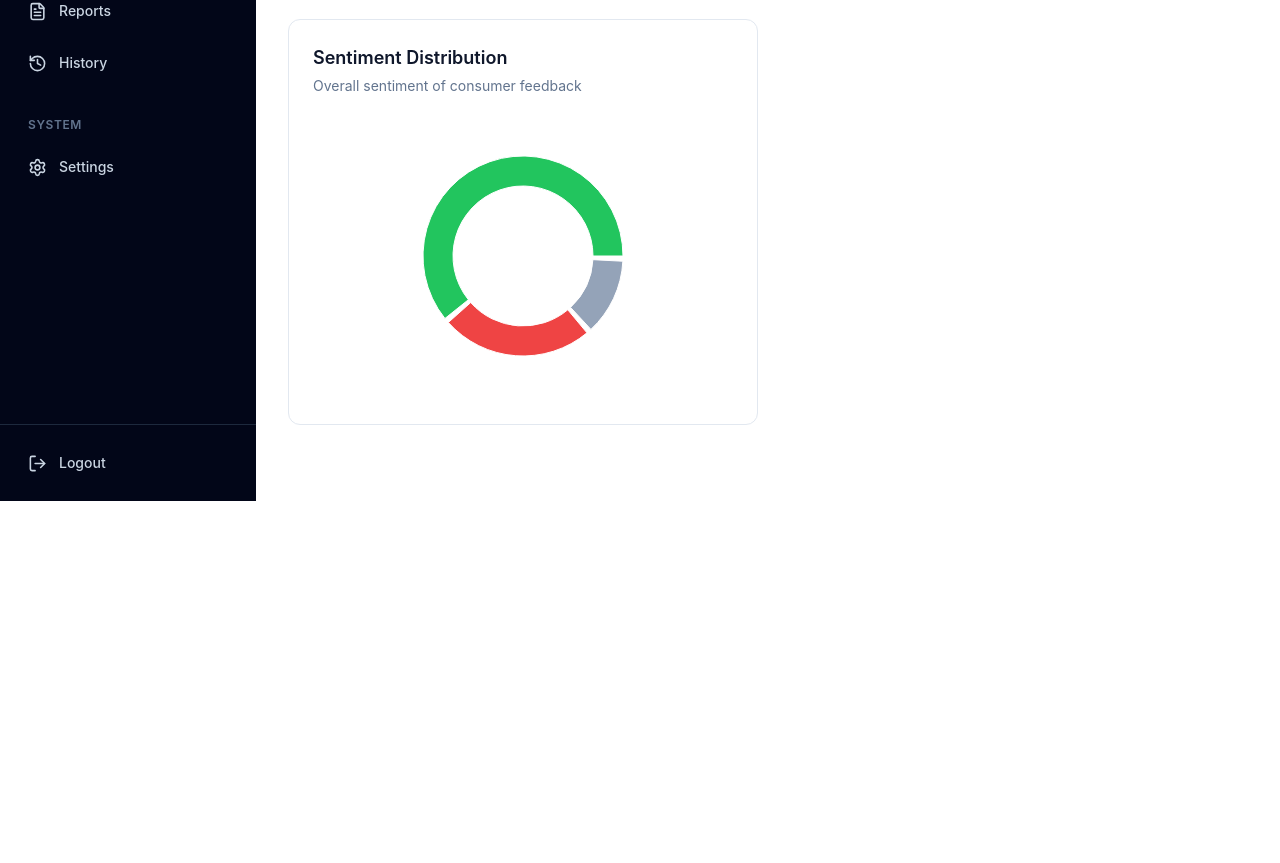
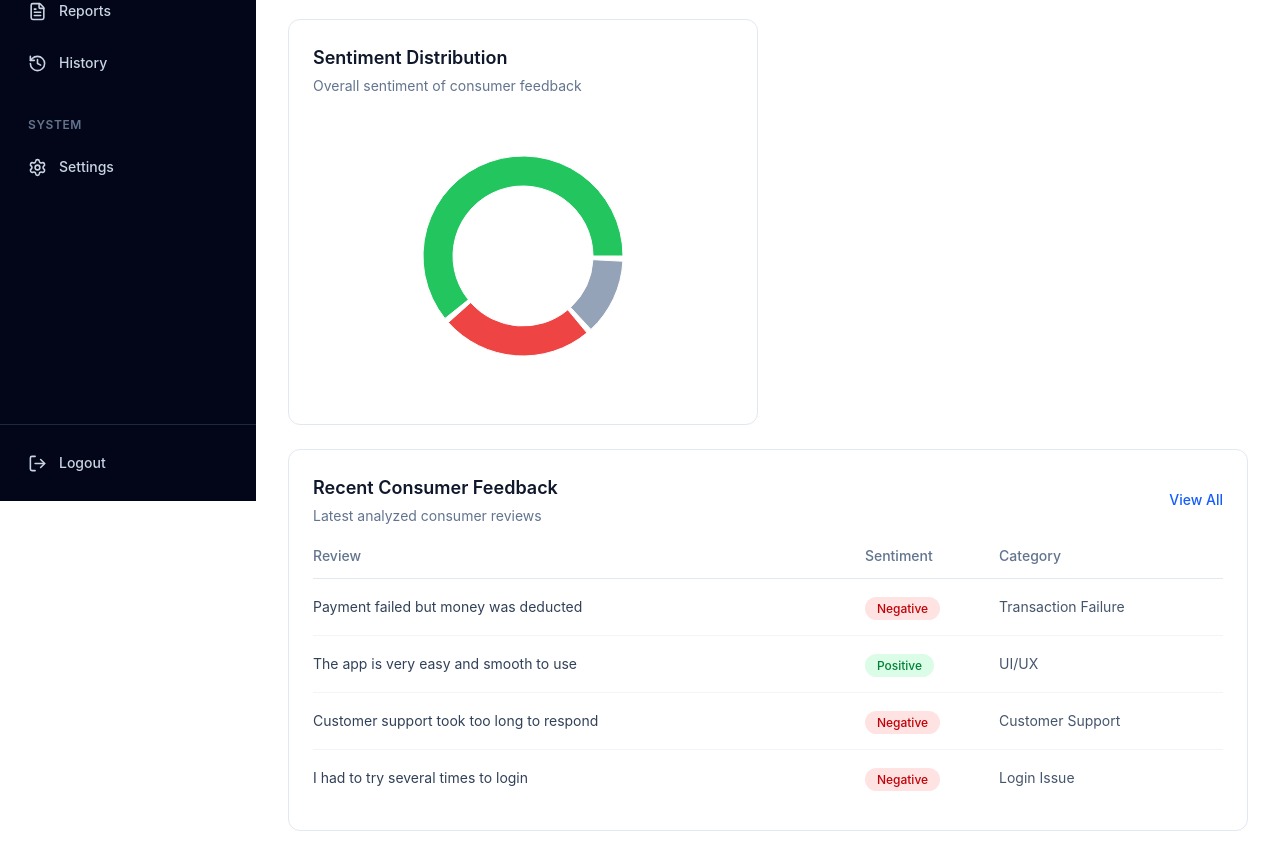
Before and after one commit to S19nikhilesh/ai-consumer-feedback-analysis, a React (Vite) app: page / in a window 1280 px wide. Shown: the part 299-1162 px from the top of the page. Before the commit the page ends 800 px from the top, so only its background shows below. Built offline with nearby package versions, Linux system fonts and the light colour scheme.

Commit message:
Add recent feedback table

```diff
--- a/src/components/IssueCategoryChart.jsx
+++ b/src/components/IssueCategoryChart.jsx
@@ -0,0 +1,56 @@
+import {
+    BarChart,
+    Bar,
+    XAxis,
+    YAxis,
+    CartesianGrid,
+    Tooltip,
+    ResponsiveContainer,
+} from "recharts";
+
+const issueData = [
+    { name: "Transaction Failure", value: 320 },
+    { name: "Customer Support", value: 240 },
+    { name: "Login Issue", value: 180 },
+    { name: "App Performance", value: 150 },
+    { name: "Security", value: 110 },
+    { name: "UI / UX", value: 90 },
+  ];
+
+  const IssueCategoryChart = () => {
+    return (
+      <div className="bg-white border border-slate-200 rounded-xl p-6">
+
+        <h3 className="text-lg font-semibold text-slate-900">
+          Common Consumer Issues
+        </h3>
+
+        <p className="text-sm text-slate-500 mt-1">
+          Most frequently reported problems
+        </p>
+
+        <div className="h-72 mt-4">
+          <ResponsiveContainer width="100%" height="100%">
+            <BarChart data={issueData}>
+              <CartesianGrid strokeDasharray="3 3" />
+
+              <XAxis dataKey="name" />
+
+              <YAxis />
+
+              <Tooltip />
+
+              <Bar
+                dataKey="value"
+                fill="#2563eb"
+                radius={[6, 6, 0, 0]}
+              />
+            </BarChart>
+          </ResponsiveContainer>
+        </div>
+
+      </div>
+    );
+  };
+
+export default IssueCategoryChart;
--- /dev/null
+++ b/src/components/RecentFeedback.jsx
@@ -0,0 +1,91 @@
+const feedbackData = [
+    {
+      review: "Payment failed but money was deducted",
+      sentiment: "Negative",
+      category: "Transaction Failure",
+    },
+    {
+      review: "The app is very easy and smooth to use",
+      sentiment: "Positive",
+      category: "UI/UX",
+    },
+    {
+      review: "Customer support took too long to respond",
+      sentiment: "Negative",
+      category: "Customer Support",
+    },
+    {
+      review: "I had to try several times to login",
+      sentiment: "Negative",
+      category: "Login Issue",
+    },
+  ];
+
+  const RecentFeedback = () => {
+    return (
+      <div className="bg-white border border-slate-200 rounded-xl p-6 mt-6">
+
+        <div className="flex items-center justify-between mb-5">
+          <div>
+            <h3 className="text-lg font-semibold text-slate-900">
+              Recent Consumer Feedback
+            </h3>
+
+            <p className="text-sm text-slate-500 mt-1">
+              Latest analyzed consumer reviews
+            </p>
+          </div>
+
+          <button className="text-sm font-medium text-blue-600 hover:text-blue-700">
+            View All
+          </button>
+        </div>
+
+        <div className="overflow-x-auto">
+          <table className="w-full text-left">
+
+            <thead>
+              <tr className="border-b border-slate-200 text-sm text-slate-500">
+                <th className="pb-3 font-medium">Review</th>
+                <th className="pb-3 font-medium">Sentiment</th>
+                <th className="pb-3 font-medium">Category</th>
+              </tr>
+            </thead>
+
+            <tbody>
+              {feedbackData.map((feedback, index) => (
+                <tr
+                  key={index}
+                  className="border-b border-slate-100 last:border-0"
+                >
+                  <td className="py-4 pr-6 text-sm text-slate-700">
+                    {feedback.review}
+                  </td>
+
+                  <td className="py-4">
+                    <span
+                      className={`px-3 py-1 rounded-full text-xs font-medium ${
+                        feedback.sentiment === "Positive"
+                          ? "bg-green-100 text-green-700"
+                          : "bg-red-100 text-red-700"
+                      }`}
+                    >
+                      {feedback.sentiment}
+                    </span>
+                  </td>
+
+                  <td className="py-4 text-sm text-slate-600">
+                    {feedback.category}
+                  </td>
+                </tr>
+              ))}
+            </tbody>
+
+          </table>
+        </div>
+
+      </div>
+    );
+  };
+
+  export default RecentFeedback;
--- a/src/pages/Dashboard.jsx
+++ b/src/pages/Dashboard.jsx
@@ -1,5 +1,6 @@
 import StatCard from "../components/StatCard";
 import SentimentChart from "../components/SentimentChart";
+import RecentFeedback from "../components/RecentFeedback";
 
 const Dashboard = () => {
   return (
@@ -27,6 +28,7 @@ const Dashboard = () => {
     <div className="grid grid-cols-2 gap-5 mt-6">
         <SentimentChart />
     </div>
+    <RecentFeedback />
     </div>
   );
 };
```
